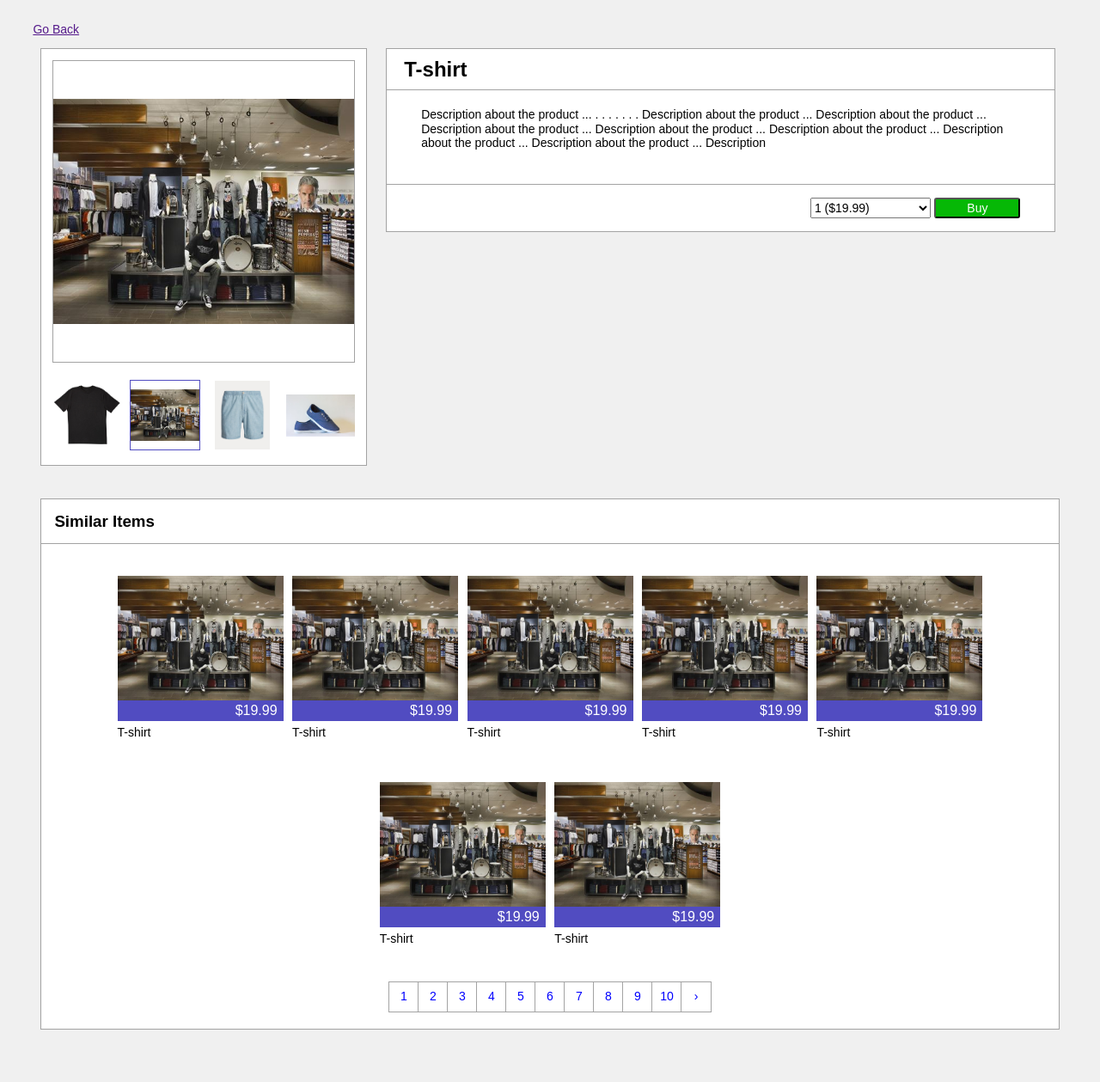
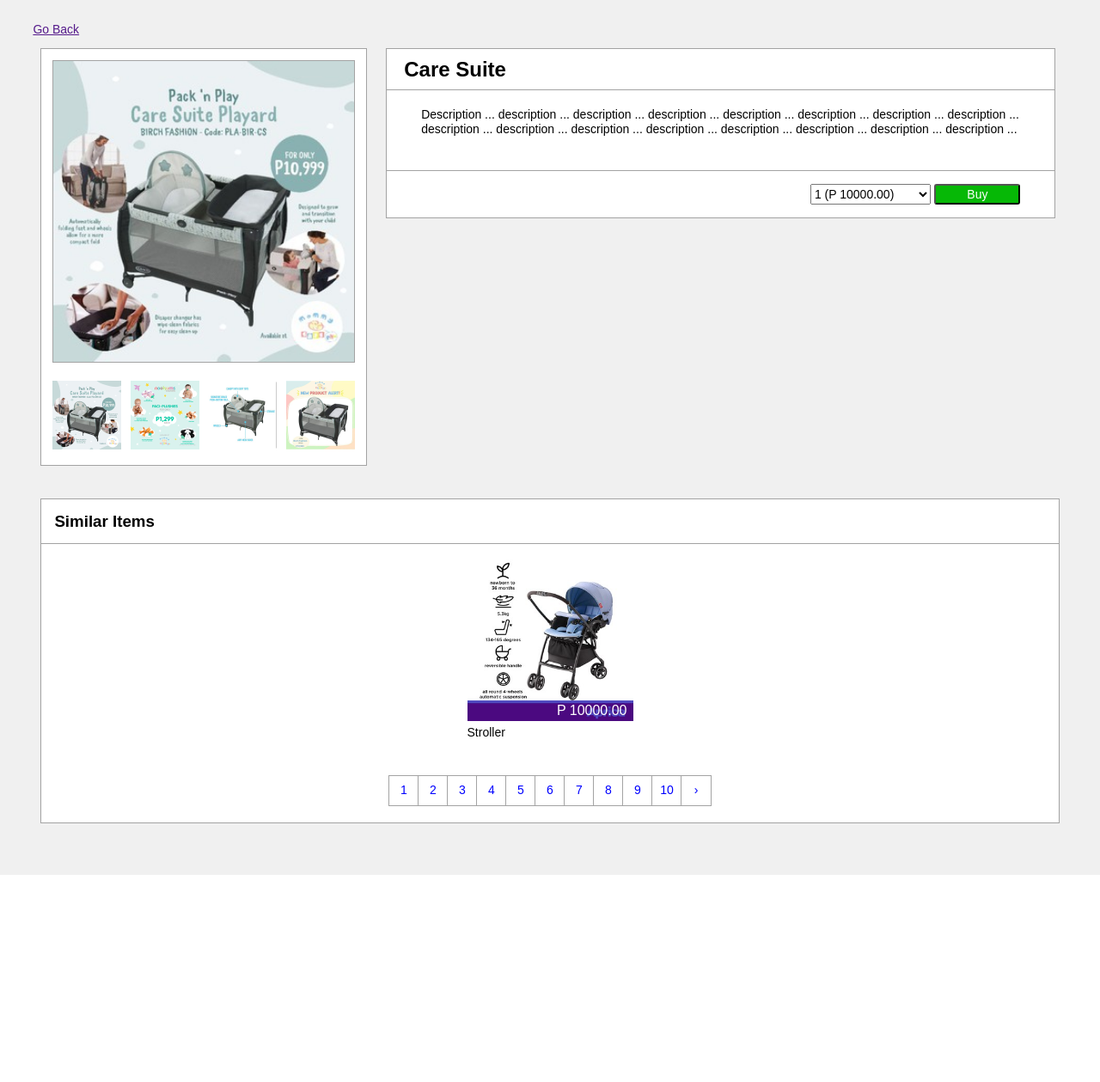
Before and after one commit to ron029/e-commerce, a CodeIgniter app: page /database/products/show/7 in a window 1280 px wide. Shown: the part 56-1315 px from the top of the page at 86% size. After the commit the page ends 1074 px from the top, so only its background shows below. Run offline with CodeIgniter, Linux system fonts and the light colour scheme; data comes from the database, SQL or seed files in the repository.

Commit message:
done-product-dashboard

```diff
--- a/application/config/routes.php
+++ b/application/config/routes.php
@@ -51,8 +51,10 @@
 */
 $route['default_controller'] = 'users/login';
 $route['admin'] = 'users/login';
-$route['products/category/(:any)/(:any)'] = 'shops/index/$1/$1';
-$route['products/category/(:any)'] = 'shops/index/$1';
+$route['products/show/(:any)'] = 'shops/show/$1';
+$route['products/category/(:any)/(:any)'] = 'shops/category/$1/$1';
+$route['products/category/(:any)'] = 'shops/category/$1';
+$route['products'] = 'shops/index';
 $route['dashboard/orders'] = 'orders/admin_orders';
 $route['dashboard/products'] = 'products/admin_products';
 $route['404_override'] = '';
--- a/application/controllers/Products.php
+++ b/application/controllers/Products.php
@@ -158,7 +158,7 @@
 				$category_id = $this->check_category($this->input->post('product_add_category', TRUE), $this->input->post('product_category', TRUE));
 
 				$update_details = array('category_id' => $category_id, 'product_name' => $this->input->post('product_name', TRUE), 'product_desc' => $this->input->post('product_desc', TRUE), 'product_price' => $this->input->post('product_price', TRUE), 'product_qty' => $this->input->post('product_qty', TRUE), 'img_url' => $image_names, 'product_id' => $this->input->post('product_id', TRUE));
-//				$this->Product->update_product($update_details);
+				$this->Product->update_product($update_details);
 
 				// Check if there is a form submitted otherwise 403 status is thrown.
 			} else if ($this->input->post()) {
@@ -227,10 +227,10 @@
 					}
 
 					if ($didUpload) {
-						echo "The file " . basename($fileName[0]) . " has been uploaded";
+//						echo "The file " . basename($fileName[0]) . " has been uploaded";
 						$this->Product->add_img_url_new_product($json, $new_product['id']);
 					} else {
-						echo "An error occurred. Please contact the administrator.";
+//						echo "An error occurred. Please contact the administrator.";
 					}
 				}
 			} else {
--- a/application/controllers/Shops.php
+++ b/application/controllers/Shops.php
@@ -1,4 +1,5 @@
 <?php
+
 	/** @property Product Product
 	 * @property Shop Shop
 	 */
@@ -11,13 +12,56 @@
 			$this->load->model('Shop');
 		}
 
-		public function index() {
+		public function index()
+		{
 			$this->load->view('product/products_page');
 		}
-		public function index_html() {
+
+		public function index_html()
+		{
 			$categories = $this->Shop->get_category_count();
 			$products = $this->Product->get_product();
-			$data = array('categories' => $categories, 'products' => $products);
+			$data = array('categories' => $categories, 'products' => $products, 'category_name' => 'All Products');
 			$this->load->view('product/ajax/products_page_ajax', $data);
 		}
+
+		public function category($category_id = null)
+		{
+			// When the user change the sort state [0,1] the category id auto set to null so we need to store it to session.
+			if ($category_id !== null) {
+				$this->session->set_userdata('category_id', $category_id);
+			} else {
+				$category_id = $this->session->userdata('category_id');
+			}
+
+			// When the user select a category, the form send the category id here and category id of 0 when user select all products.
+			if ($this->input->post('sort_by') !== null) {
+				// Get all the products when the user change the sort but not yet select a category.
+				if ($category_id == 0) {
+					$products = $this->Shop->get_products_filter_sort($this->input->post('sort_by', TRUE));
+				} else {
+					$products = $this->Shop->get_products_filter($category_id, $this->input->post('sort_by', TRUE));
+				}
+			} else if ($category_id == 0){
+				$products = $this->Product->get_product();
+			} else {
+				$products = $this->Shop->get_product_by_category($category_id);
+			}
+			// Change the value of select tag "<select><option value='[0,1]'></option></select>" in front end.
+			$this->session->set_flashdata('sort', $this->input->post('sort_by', TRUE));
+
+			$category_name = $this->Product->get_category_name($category_id);
+
+			$categories = $this->Shop->get_category_count();
+
+			$data = array('categories' => $categories, 'products' => $products, 'category_name' => $category_name);
+
+			$this->load->view('product/ajax/products_page_ajax', $data);
+		}
+		public function show($id) {
+			$similar_products = $this->Product->get_category_product_id($id);
+			$product = $this->Product->get_product_by_id($id);
+			$data = array('product' => $product, 'similar_products' => $similar_products);
+			$this->load->view('product/item_page', $data);
+		}
 	}
--- a/application/controllers/Users.php
+++ b/application/controllers/Users.php
@@ -31,7 +31,7 @@
 				if($data['role'] == 9) {
 					redirect(base_url('orders/admin_orders'));
 				} else if ($data['role'] == 1) {
-					redirect(base_url('products/category/1/1'));
+					redirect(base_url('products'));
 				}
 			}
 		}
--- a/application/models/Product.php
+++ b/application/models/Product.php
@@ -2,14 +2,22 @@
 
 	class Product extends CI_Model
 	{
-		public function delete_product($id) {
+		public function get_category_product_id($id) {
+			$category_id = $this->db->query("SELECT category_id FROM products WHERE products.id = ?", $id)->row_array();
+			return $this->db->query("SELECT * FROM products WHERE category_id = ?", $category_id)->result_array();
+		}
+		public function delete_product($id)
+		{
 			$this->db->query("DELETE FROM products WHERE id = ?", $id);
 		}
-		public function update_product($post) {
+
+		public function update_product($post)
+		{
 			$query = ("UPDATE products SET category_id = ?, name = ?, description = ?, price = ?, stock = ?, img_url = ? WHERE id = ?");
 			$values = array($post['category_id'], $post['product_name'], $post['product_desc'], $post['product_price'], $post['product_qty'], $post['img_url'], $post['product_id']);
 			return $this->db->query($query, $values);
 		}
+
 		public function get_category_id_by_name($name)
 		{
 			return $this->db->query("SELECT id FROM categories WHERE name = ?", $name)->row_array();
@@ -36,9 +44,7 @@
 		{
 			$this->db->query("DELETE FROM capstone.categories WHERE id = ?", $post);
 		}
-//		public function get_id_new_product() {
-//			$query = ("SELECT id FROM capstone.products WHERE name = ? AND category_id = ? AND ")
-//		}
+
 		public function get_id_new_category()
 		{
 			return $this->db->query("SELECT id FROM capstone.categories ORDER BY id DESC LIMIT 1")->row_array();
--- a/application/models/Shop.php
+++ b/application/models/Shop.php
@@ -1,9 +1,35 @@
 <?php
-	class Shop extends CI_Model {
-		public function get_product_by_category($id) {
-			return $this->db->query("SELECT * FROM products WHERE category_id = ?", $id)->result_array();
+
+	class Shop extends CI_Model
+	{
+		public function get_products_filter_sort($sort)
+		{
+			if ($sort == 0) {
+				$query = "SELECT * FROM products ORDER BY price";
+			} else if ($sort == 1) {
+				$query = "SELECT * FROM products ORDER BY price DESC";
+			}
+			return $this->db->query($query)->result_array();
 		}
-		public function get_category_count() {
-			return $this->db->query("select count(products.id) as category_count, categories.name as category from products left join categories on products.category_id = categories.id group by categories.name")->result_array();
+
+		public function get_products_filter($category_id, $order)
+		{
+			if ($order == 0) {
+				$query = "SELECT * FROM products WHERE category_id = ? ORDER BY price";
+			} else if ($order == 1) {
+				$query = "SELECT * FROM products WHERE category_id = ? ORDER BY price DESC";
+			}
+			$values = array($category_id);
+			return $this->db->query($query, $values)->result_array();
+		}
+
+		public function get_product_by_category($id)
+		{
+			return $this->db->query("SELECT * FROM products WHERE category_id = ? ORDER BY price", $id)->result_array();
+		}
+
+		public function get_category_count()
+		{
+			return $this->db->query("select count(products.id) as category_count,categories.id as id, categories.name as category from products left join categories on products.category_id = categories.id group by categories.name")->result_array();
 		}
 	}
--- a/application/views/admin/admin_products_dashboard_page.php
+++ b/application/views/admin/admin_products_dashboard_page.php
@@ -278,10 +278,10 @@
 				$(productIdEdited).children("td:first-child").find("img").attr("src", productImgSrc);
 				$(productIdEdited).children("td:first-child").find("img").attr("alt", productImgAlt);
 				$(this).parent().parent().submit(function () {
-					// return false;
+					return false;
 				});
 				hideDialogBox();
-				// return false;
+				return false;
 			});
 			/**********************************************/
 
--- a/application/views/product/item_page.php
+++ b/application/views/product/item_page.php
@@ -1,3 +1,9 @@
+<?php
+	/**
+	 * @var Shops $product
+	 * @var Shops $similar_products
+	 */
+?>
 <!DOCTYPE html>
 <html lang="en">
 <head>
@@ -78,27 +84,36 @@
         <a class="nav_end" href="<?= base_url('carts') ?>"><h3>Shopping Cart (<span class="cart_quantity">4</span>)</h3></a>
     </header>
     <main>
+	    <?php
+			$imgs = json_decode($product['img_url'], TRUE);
+	    ?>
         <section class="item_panel">
             <a class="go_back" href=""><p>Go Back</p></a>
             <div class="item_details">
                 <aside class="img_section">
-                    <img class="main_img" src="../../../application/views/assets/img/products/0/products.jpg" alt="T-shirt"/>
+                    <img class="main_img" src="<?= base_url('assets/img/products/') . $imgs['imgid_no'][0] ?>.jpg" alt="<?= $product['name'] ?>"/>
                     <section>
-                        <img class="sub_img" src="../../../application/views/assets/img/products/1/T-shirt.jpg" alt="T-shirt"/>
-                        <img class="sub_img default_main_img" src="../../../application/views/assets/img/products/0/products.jpg" alt="T-shirt"/>
-                        <img class="sub_img" src="../../../application/views/assets/img/products/2/Shorts.jpg" alt="T-shirt"/>
-                        <img class="sub_img" src="../../../application/views/assets/img/products/3/Shoes.jpg" alt="T-shirt"/>
+<?php
+                    foreach ($imgs['imgid_no'] as $key => $img) {
+?>
+                        <img class="sub_img" <?php if ($key == 0) echo 'default_main_img'?> src="<?= base_url('assets/img/products/') . $img . '.jpg' ?>" alt="T-shirt"/>
+<?php
+                    }
+?>
+<!--                    <img class="sub_img default_main_img" src="../../../application/views/assets/img/products/0/products.jpg" alt="T-shirt"/>-->
+<!--	                <img class="sub_img" src="../../../application/views/assets/img/products/2/Shorts.jpg" alt="T-shirt"/>-->
+<!--                    <img class="sub_img" src="../../../application/views/assets/img/products/3/Shoes.jpg" alt="T-shirt"/>-->
                     </section>
                 </aside>
                 <aside class="desc_section">
-                    <h2>T-shirt</h2>
-                    <p>Description about the product ... . . . . . . .   Description about the product ... Description about the product ... Description about the product ... Description about the product ... Description about the product ... Description about the product ... Description about the product ... Description</p>
+                    <h2><?= $product['name'] ?></h2>
+                    <p><?= $product['description'] ?></p>
                     <form action="" method="post">
                         <input type="hidden" name="product_id" value="product_id"/>
                         <select class="new_order_qty">
-                            <option>1 ($19.99)</option>
-                            <option>2 ($39.98)</option>
-                            <option>3 ($59.97)</option>
+	                        <option>1 (P <?= $product['price'] ?>)</option>
+	                        <option>2 (P <?= $product['price'] * 2 ?>)</option>
+	                        <option>3 (P <?= $product['price'] * 3 ?>)</option>
                         </select>
                         <input type="submit" value="Buy"/>
                         <p class="item_added_confirm">Item added to the cart.</p>
@@ -108,55 +123,63 @@
         </section>
         <article class="similar_items_section">
             <h3>Similar Items</h3>
+	        <?php
+		        foreach ($similar_products as $similar_product) {
+					if ($product['id'] == $similar_product['id']) continue;
+			        $imgs = json_decode($similar_product['img_url'], TRUE);
+	        ?>
             <section class="products">
                 <figure class="item">
-                    <a href="item_page.html"><img src="../../../application/views/assets/img/products/0/products.jpg" alt="Tshirt"/></a>
-                    <h4>$19.99</h4>
+                    <a href="<?= base_url('products/show/' . $similar_product['id']) ?>"><img src="<?= base_url('assets/img/products/') . $imgs['imgid_no'][0] ?>.jpg" alt="<?= $similar_product['name'] ?>"/></a>
+                    <h4>P <?= $similar_product['price'] ?></h4>
                 </figure>
-                <p>T-shirt</p>
+                <p><?= $similar_product['name'] ?></p>
             </section>
-            <section class="products">
-                <figure class="item">
-                    <a href="item_page.html"><img src="../../../application/views/assets/img/products/0/products.jpg" alt="Tshirt"/></a>
-                    <h4>$19.99</h4>
-                </figure>
-                <p>T-shirt</p>
-            </section>
-            <section class="products">
-                <figure class="item">
-                    <a href="item_page.html"><img src="../../../application/views/assets/img/products/0/products.jpg" alt="Tshirt"/></a>
-                    <h4>$19.99</h4>
-                </figure>
-                <p>T-shirt</p>
-            </section>
-            <section class="products">
-                <figure class="item">
-                    <a href="item_page.html"><img src="../../../application/views/assets/img/products/0/products.jpg" alt="Tshirt"/></a>
-                    <h4>$19.99</h4>
-                </figure>
-                <p>T-shirt</p>
-            </section>
-            <section class="products">
-                <figure class="item">
-                    <a href="item_page.html"><img src="../../../application/views/assets/img/products/0/products.jpg" alt="Tshirt"/></a>
-                    <h4>$19.99</h4>
-                </figure>
-                <p>T-shirt</p>
-            </section>
-            <section class="products">
-                <figure class="item">
-                    <a href="item_page.html"><img src="../../../application/views/assets/img/products/0/products.jpg" alt="Tshirt"/></a>
-                    <h4>$19.99</h4>
-                </figure>
-                <p>T-shirt</p>
-            </section>
-            <section class="products">
-                <figure class="item">
-                    <a href="item_page.html"><img src="../../../application/views/assets/img/products/0/products.jpg" alt="Tshirt"/></a>
-                    <h4>$19.99</h4>
-                </figure>
-                <p>T-shirt</p>
-            </section>
+	        <?php
+	        }
+			?>
+<!--            <section class="products">-->
+<!--                <figure class="item">-->
+<!--                    <a href="item_page.html"><img src="../../../application/views/assets/img/products/0/products.jpg" alt="Tshirt"/></a>-->
+<!--                    <h4>$19.99</h4>-->
+<!--                </figure>-->
+<!--                <p>T-shirt</p>-->
+<!--            </section>-->
+<!--            <section class="products">-->
+<!--                <figure class="item">-->
+<!--                    <a href="item_page.html"><img src="../../../application/views/assets/img/products/0/products.jpg" alt="Tshirt"/></a>-->
+<!--                    <h4>$19.99</h4>-->
+<!--                </figure>-->
+<!--                <p>T-shirt</p>-->
+<!--            </section>-->
+<!--            <section class="products">-->
+<!--                <figure class="item">-->
+<!--                    <a href="item_page.html"><img src="../../../application/views/assets/img/products/0/products.jpg" alt="Tshirt"/></a>-->
+<!--                    <h4>$19.99</h4>-->
+<!--                </figure>-->
+<!--                <p>T-shirt</p>-->
+<!--            </section>-->
+<!--            <section class="products">-->
+<!--                <figure class="item">-->
+<!--                    <a href="item_page.html"><img src="../../../application/views/assets/img/products/0/products.jpg" alt="Tshirt"/></a>-->
+<!--                    <h4>$19.99</h4>-->
+<!--                </figure>-->
+<!--                <p>T-shirt</p>-->
+<!--            </section>-->
+<!--            <section class="products">-->
+<!--                <figure class="item">-->
+<!--                    <a href="item_page.html"><img src="../../../application/views/assets/img/products/0/products.jpg" alt="Tshirt"/></a>-->
+<!--                    <h4>$19.99</h4>-->
+<!--                </figure>-->
+<!--                <p>T-shirt</p>-->
+<!--            </section>-->
+<!--            <section class="products">-->
+<!--                <figure class="item">-->
+<!--                    <a href="item_page.html"><img src="../../../application/views/assets/img/products/0/products.jpg" alt="Tshirt"/></a>-->
+<!--                    <h4>$19.99</h4>-->
+<!--                </figure>-->
+<!--                <p>T-shirt</p>-->
+<!--            </section>-->
             <section class="pagination">
                 <a href="">1</a><!--
              --><a href="">2</a><!--
```
Also changed, not shown: application/views/product/ajax/products_page_ajax.php (+12 -13 lines), application/views/product/cart_page.php (+4 -5 lines), application/views/product/products_page.php (+18 -10 lines), 1 other file.
